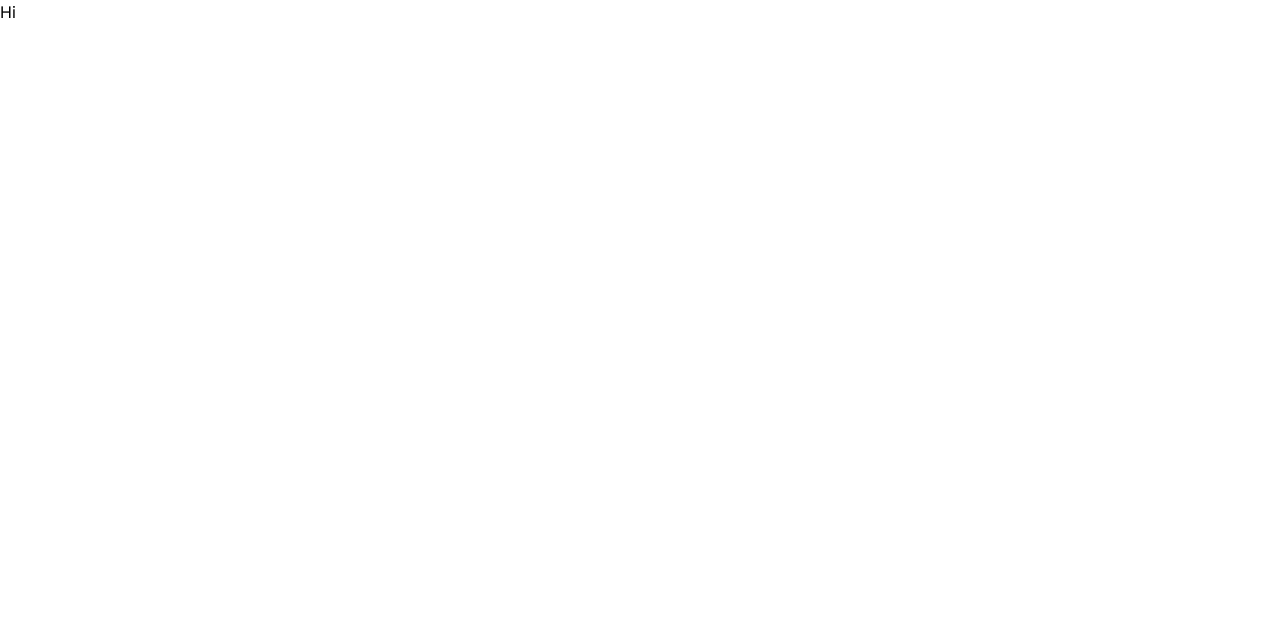
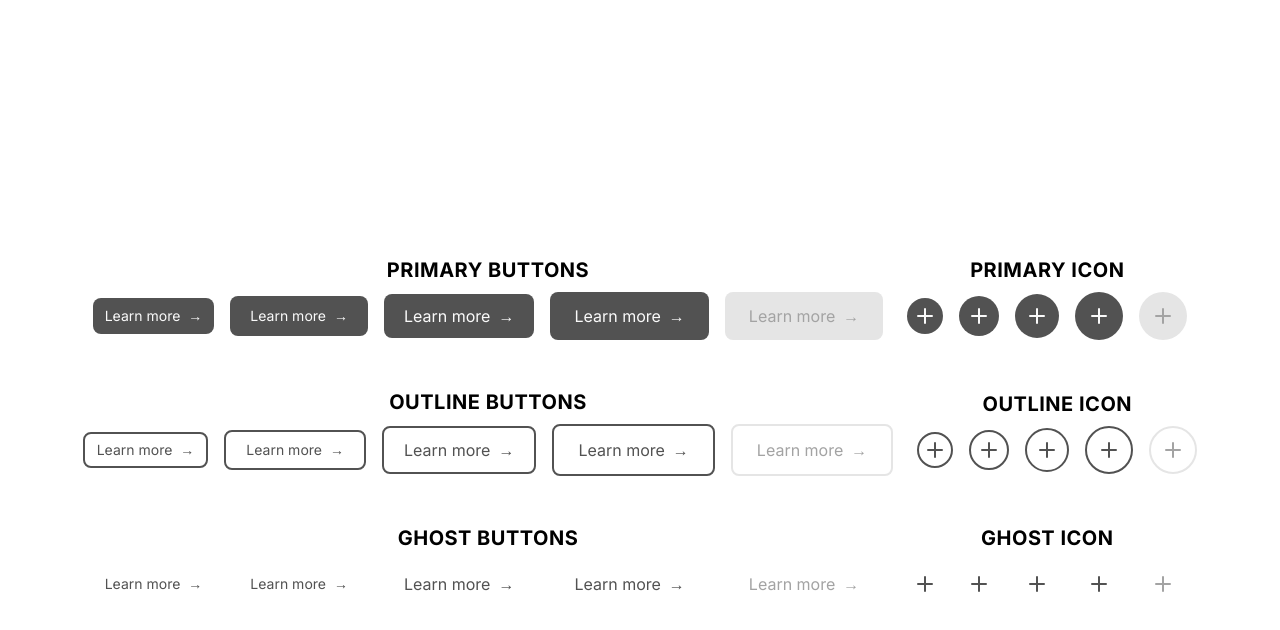
Before and after one commit to JoG655/AwesomeNews, a Next.js app: page / in a window 1280 px wide. Shown: the top 630 px of the page. Built offline with nearby package versions, Linux system fonts and the light colour scheme.

Commit message:
Button demo

```diff
--- /dev/null
+++ b/app/components/button/Button.tsx
@@ -0,0 +1,25 @@
+import type { VariantProps } from "class-variance-authority";
+
+import type { ComponentProps } from "react";
+
+import { buttonCVA } from "./buttonCVA";
+
+import { twMerge } from "tailwind-merge";
+
+export type ButtonProps = VariantProps<typeof buttonCVA> &
+  ComponentProps<"button">;
+
+export function Button({
+  variant,
+  size,
+  btnType,
+  className,
+  ...rest
+}: ButtonProps) {
+  return (
+    <button
+      className={twMerge(buttonCVA({ variant, size, btnType }), className)}
+      {...rest}
+    ></button>
+  );
+}
--- /dev/null
+++ b/app/components/button/buttonCVA.ts
@@ -0,0 +1,72 @@
+import { cva } from "class-variance-authority";
+
+export const buttonCVA = cva(
+  [
+    "leading-none",
+    "flex",
+    "gap-2",
+    "items-center",
+    "justify-center",
+    "rounded-lg",
+    "ring-focus",
+    "focus-visible:ring-4",
+    "focus:outline-none",
+    "disabled:cursor-not-allowed",
+    "transition",
+  ],
+  {
+    variants: {
+      variant: {
+        primary: [
+          "bg-primary-600",
+          "hover:bg-primary-500",
+          "active:bg-primary-700",
+          "disabled:bg-primary-200",
+          "text-primary-50",
+          "disabled:text-primary-400",
+        ],
+        outline: [
+          "bg-primary",
+          "hover:bg-primary-100",
+          "active:bg-primary-200",
+          "disabled:bg-primary",
+          "text-primary-600",
+          "disabled:text-primary-400",
+          "border-2",
+          "border-primary-600",
+          "disabled:border-primary-200",
+        ],
+        ghost: [
+          "bg-primary",
+          "hover:bg-primary-50",
+          "active:bg-primary-100",
+          "disabled:bg-primary",
+          "text-primary-600",
+          "disabled:text-primary-400",
+          "disabled:border-primary-200",
+        ],
+      },
+      size: {
+        sm: ["text-sm", "py-1.5", "min-h-9", "px-3"],
+        md: ["text-sm", "py-2", "min-h-10", "px-5"],
+        lg: ["text-md", "py-2.5", "min-h-11", "px-5"],
+        xl: ["text-md", "py-3", "min-h-12", "px-6"],
+      },
+      btnType: {
+        button: "",
+        icon: ["px-0", "rounded-full"],
+      },
+    },
+    compoundVariants: [
+      { btnType: "icon", size: "sm", class: "size-9" },
+      { btnType: "icon", size: "md", class: "size-10" },
+      { btnType: "icon", size: "lg", class: "size-11" },
+      { btnType: "icon", size: "xl", class: "size-12" },
+    ],
+    defaultVariants: {
+      variant: "primary",
+      size: "md",
+      btnType: "button",
+    },
+  },
+);
--- a/app/page.tsx
+++ b/app/page.tsx
@@ -1,3 +1,64 @@
+import type { ButtonProps } from "./components/button/Button";
+
+import { Plus } from "lucide-react";
+
+import { Button } from "./components/button/Button";
+
+const sizes: ButtonProps["size"][] = ["sm", "md", "lg", "xl", "xl"];
+const variants: ButtonProps["variant"][] = ["primary", "outline", "ghost"];
+
 export default function Home() {
-  return <div>Hi</div>;
+  return (
+    <div className="bg-theme-base text-theme-900 text-center">
+      <div className="relative z-0 grid min-h-screen place-content-center overflow-hidden p-6 lg:p-8">
+        <div className="mx-auto">
+          <div className="mt-16 grid place-items-center gap-12">
+            {variants.map((variant) => (
+              <div
+                className="flex items-center justify-center gap-6"
+                key={variant}
+              >
+                <div className="grid gap-2">
+                  <h2 className="text-xl font-bold uppercase tracking-wide">
+                    {variant} Buttons
+                  </h2>
+                  <div className="flex flex-wrap items-center justify-center gap-4">
+                    {sizes.map((size, index) => (
+                      <Button
+                        variant={variant}
+                        size={size}
+                        disabled={index === sizes.length - 1}
+                        key={size}
+                      >
+                        <span>Learn more</span>
+                        <span>&rarr;</span>
+                      </Button>
+                    ))}
+                  </div>
+                </div>
+                <div className="grid gap-2">
+                  <h2 className="text-xl font-bold uppercase tracking-wide">
+                    {variant} Icon
+                  </h2>
+                  <div className="flex flex-wrap items-center justify-center gap-4">
+                    {sizes.map((size, index) => (
+                      <Button
+                        variant={variant}
+                        size={size}
+                        btnType="icon"
+                        disabled={index === sizes.length - 1}
+                        key={size}
+                      >
+                        <Plus />
+                      </Button>
+                    ))}
+                  </div>
+                </div>
+              </div>
+            ))}
+          </div>
+        </div>
+      </div>
+    </div>
+  );
 }
```
